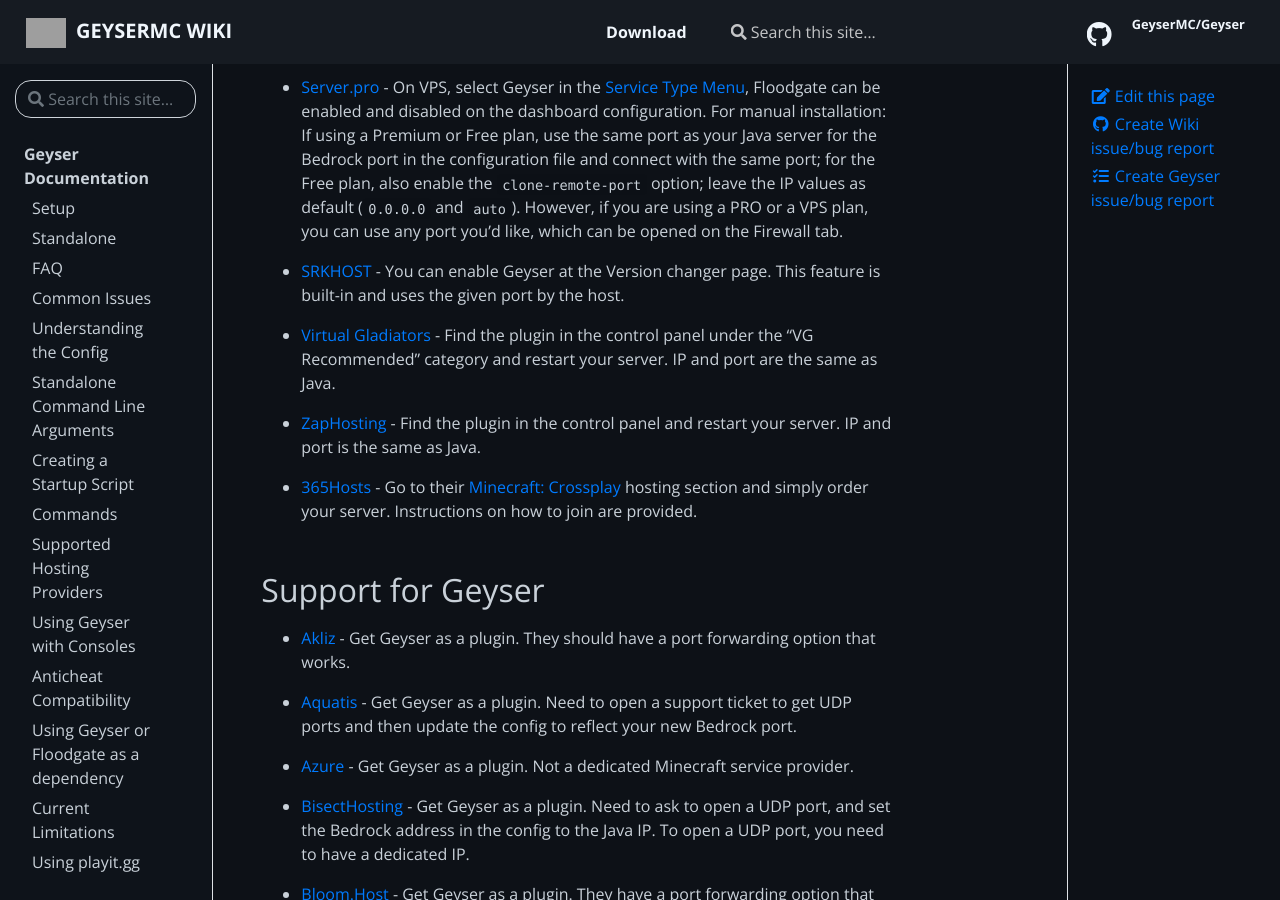
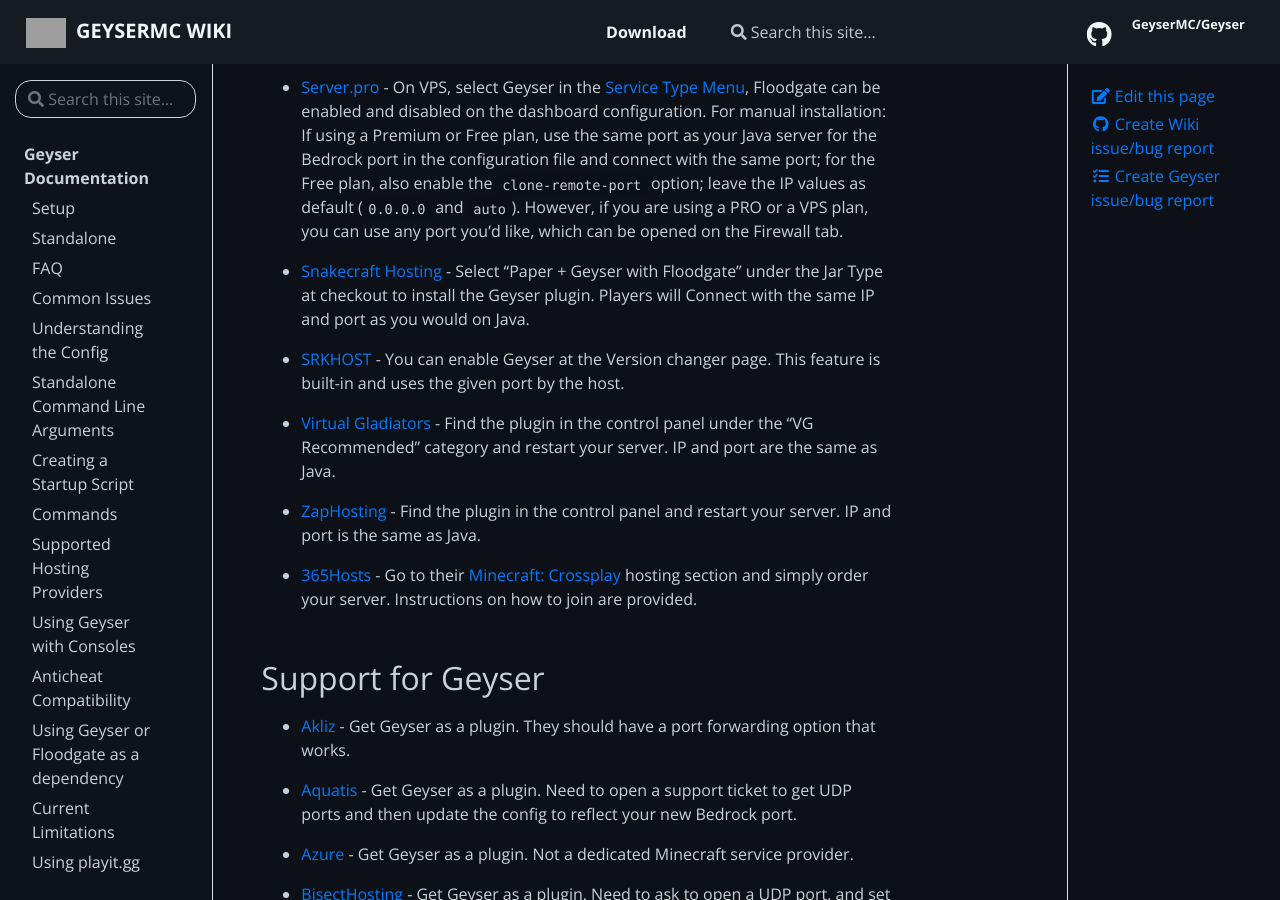
Before and after one commit to GeyserMC/GeyserWiki, a Jekyll site: the page built from _docs/geyser/supported-hosting-providers.md, in a window 1280 px wide and 900 px high, scrolled down 1655 px. Built offline with Jekyll 4.4.1, drawn with Linux system fonts in a browser that asks for light colours; some of the changed text lies outside the part shown; grey boxes are pictures that could not be loaded.

Commit message:
Fixed mistake moved snakecrafthosting to built_in
fixed my mistake by putting Snakecraft Hosting in support not built_in also changed the description

```diff
--- a/_data/providers.json
+++ b/_data/providers.json
@@ -82,6 +82,11 @@
       "name": "Server.pro",
       "url": "https://server.pro",
       "description": "On VPS, select Geyser in the [Service Type Menu](https://i.imgur.com/loSNmvu.png), Floodgate can be enabled and disabled on the dashboard configuration. For manual installation: If using a Premium or Free plan, use the same port as your Java server for the Bedrock port in the configuration file and connect with the same port; for the Free plan, also enable the `clone-remote-port` option; leave the IP values as default (`0.0.0.0` and `auto`). However, if you are using a PRO or a VPS plan, you can use any port you'd like, which can be opened on the Firewall tab."
+    },
+    {
+      "name": "Snakecraft Hosting",
+      "url": "https://snakecrafthosting.com/",
+      "description": "Select \"Paper + Geyser with Floodgate\" under the Jar Type at checkout to install the Geyser plugin. Players will Connect with the same IP and port as you would on Java."
     },
     {
       "name": "SRKHOST",
@@ -340,11 +345,6 @@
       "description": "Get Geyser as a plugin, as in the [setup guide](https://wiki.geysermc.org/geyser/setup/). Use the same port as your Java server for the Bedrock port in your config (either by setting it yourself, or enabling \"clone-remote-port\". Connect with the same IP and port as you would on Java. \n  - See [here](https://wiki.geysermc.org/geyser/fixing-unable-to-connect-to-world/#bedrock-players-can-connect-after-hitting-the-server-on-a-tcp-port-eg-on-java-or-a-website-on-the-same-server-or-only-people-who-also-play-on-java-edition-can-join-from-geyser).\n  - So if your players encounter this issue, please ask them to try to connect (even if they don't have Minecraft) from Java Edition first while their Bedrock client is opened, and after they should be able to join on Bedrock Edition."
     },
     {
-      "name": "Snakecraft Hosting",
-      "url": "https://snakecrafthosting.com/",
-      "description": "To install the Geyser plugin select \"Paper + Geyser with Floodgate\" under the Jar Type at checkout."
-    },
-    {
       "name": "SunriseNode",
       "url": "https://sunrisenode.com",
       "description": "Get Geyser as a plugin. Use the same port as your Java server for the Bedrock port in your config and connect with that port."
```
